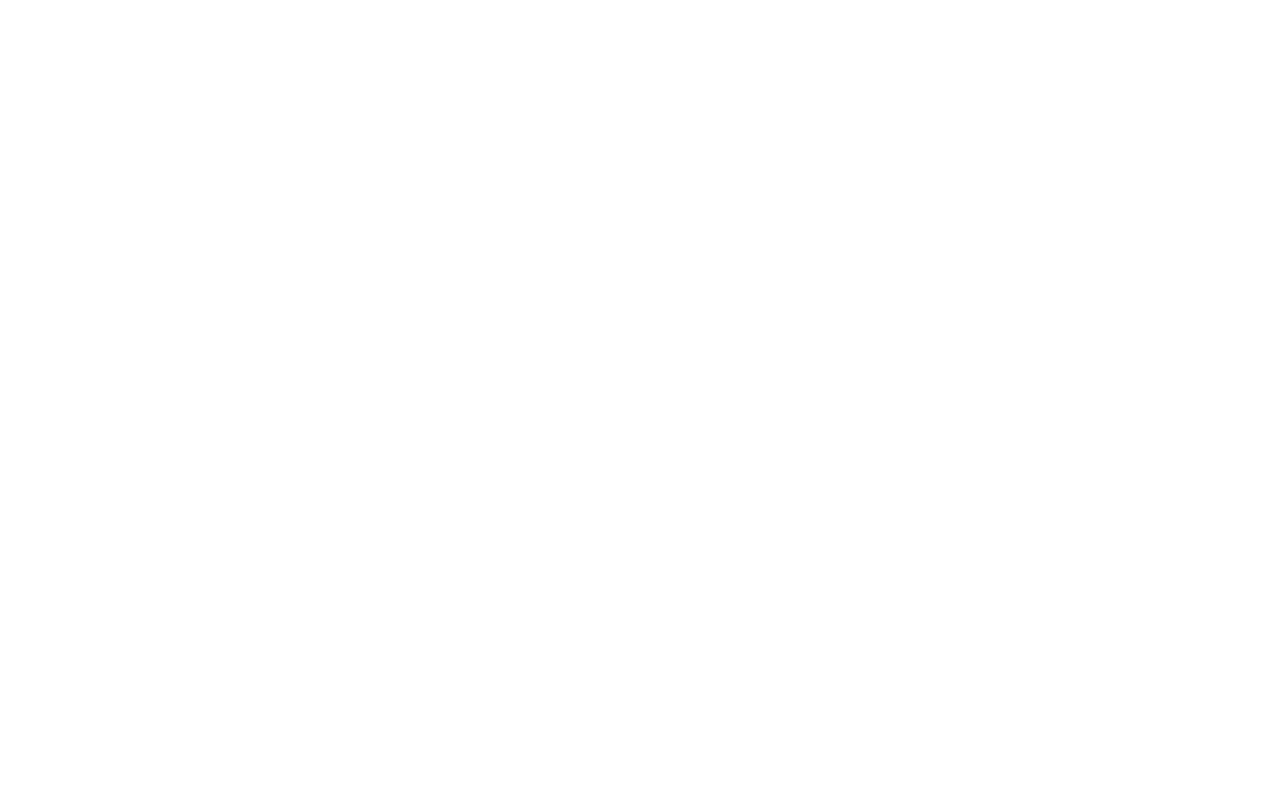
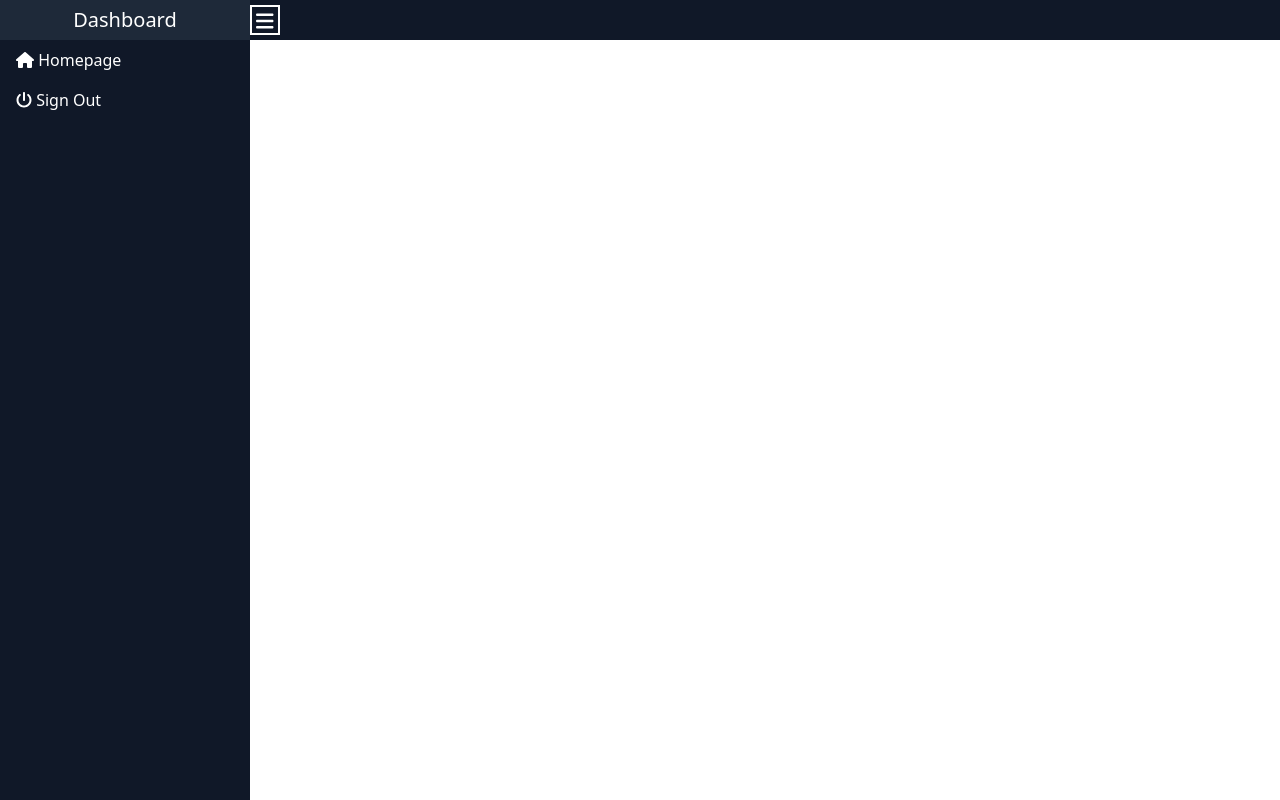
Before and after one commit to devCake1/mern-stack-ecommerce, a React (Vite) app in the folder client/: page /dashboard in a window 1280 px wide. Before the commit this address had no page. Built offline with nearby package versions, Linux system fonts and the light colour scheme; sample sign-in values are in the browser's storage.

Commit message:
add page 'DashboardHome'

```diff
--- a/client/src/App.jsx
+++ b/client/src/App.jsx
@@ -8,6 +8,7 @@
 import ProductDetails from "./pages/productDetails/ProductDetails";
 import Cart from "./pages/cart/Cart";
 import SignIn from "./pages/signIn/SignIn";
+import DashboardHome from "./pages/dashboard/dashboardHome/DashboardHome";
 
 function App() {
   return (
@@ -33,6 +34,7 @@
           <Route path="/sign-in" element={<Layout>
             <SignIn/>
           </Layout>}/>
+          <Route path="/dashboard" element={<DashboardHome/>}></Route>
         </Routes>
       </BrowserRouter>
     </div>
--- /dev/null
+++ b/client/src/pages/dashboard/dashboardHome/DashboardHome.css
@@ -0,0 +1,48 @@
+.DashboardHome {
+  width: 100%;
+  height: 100vh;
+}
+
+.DashboardHome-header {
+  height: 40px;
+}
+
+.DashboardHome-header-left {
+  width: 250px;
+}
+
+.DashboardHome-header-left > h5 {
+  line-height: 40px;
+  vertical-align: middle;
+}
+
+.DashboardHome-header-right {
+  width: calc(100% - 250px);
+}
+
+.DashboardHome-header-right > button {
+  width: 30px;
+  height: 30px;
+  margin: 5px 0;
+}
+
+.DashboardHome-main {
+  width: 100%;
+  height: calc(100vh - 40px);
+}
+
+.DashboardHome-sidebar-width-1 {
+  width: 250px;
+}
+
+.DashboardHome-sidebar-width-2 {
+  width: 0;
+}
+
+.DashboardHome-component-div-width-1 {
+  width: calc(100% - 250px);
+}
+
+.DashboardHome-component-div-width-2 {
+  width: 100%;
+}
--- /dev/null
+++ b/client/src/pages/dashboard/dashboardHome/DashboardHome.jsx
@@ -0,0 +1,62 @@
+import "./DashboardHome.css";
+import { Navigate, Link, Outlet } from "react-router-dom";
+import { FontAwesomeIcon } from "@fortawesome/react-fontawesome";
+import { faBars, faUser, faGift, faHouse, faPowerOff } from "@fortawesome/free-solid-svg-icons";
+
+const DashboardHome = () => {
+  let showSidebar = true;
+
+  const toggleSidebar = () => {
+    const sidebar = document.getElementById("DashboardHome-sidebar");
+    const componentDiv = document.getElementById("DashboardHome-component-div");
+    if (showSidebar) {
+      sidebar.classList.replace("DashboardHome-sidebar-width-1", "DashboardHome-sidebar-width-2");
+      componentDiv.classList.replace("DashboardHome-component-div-width-1", "DashboardHome-component-div-width-2");
+      showSidebar = false;
+    } else {
+      sidebar.classList.replace("DashboardHome-sidebar-width-2", "DashboardHome-sidebar-width-1");
+      componentDiv.classList.replace("DashboardHome-component-div-width-2", "DashboardHome-component-div-width-1");
+      showSidebar = true;
+    }
+  }
+
+  if (!localStorage.getItem("userId")) {
+    return <Navigate to="/"/>
+  } else {
+    return (
+      <div className="DashboardHome">
+        <div className="DashboardHome-header bg-gray-900 text-white">
+          <div className="DashboardHome-header-left float-left h-full bg-gray-800">
+            <h5 className="text-xl text-center w-full h-full">Dashboard</h5>
+          </div>
+          <div className="DashboardHome-header-right float-left h-full">
+            <button className="cursor-pointer border border-2 border-white text-xl" onClick={toggleSidebar}>
+              <FontAwesomeIcon icon={faBars}/>
+            </button>
+          </div>
+        </div>
+        <div className="DashboardHome-main">
+          <div className="DashboardHome-sidebar-width-1 float-left h-full bg-gray-900 text-white" id="DashboardHome-sidebar">
+            {localStorage.getItem("isAdmin") === "false" && <div>
+              <Link to="" className="block hover:bg-gray-700 px-4 py-2"><FontAwesomeIcon icon={faUser}/> My Profile</Link>
+            </div>}
+            {localStorage.getItem("isAdmin") === "false" && <div>
+              <Link to="" className="block hover:bg-gray-700 px-4 py-2"><FontAwesomeIcon icon={faGift}/> My Orders</Link>
+            </div>}
+            <div>
+              <Link to="/" className="block hover:bg-gray-700 px-4 py-2"><FontAwesomeIcon icon={faHouse}/> Homepage</Link>
+            </div>
+            <div>
+              <Link to="" className="block hover:bg-gray-700 px-4 py-2"><FontAwesomeIcon icon={faPowerOff}/> Sign Out</Link>
+            </div>
+          </div>
+          <div className="DashboardHome-component-div-width-1 float-left h-full" id="DashboardHome-component-div">
+            <Outlet/>
+          </div>
+        </div>
+      </div>
+    );
+  }
+};
+
+export default DashboardHome;
```
